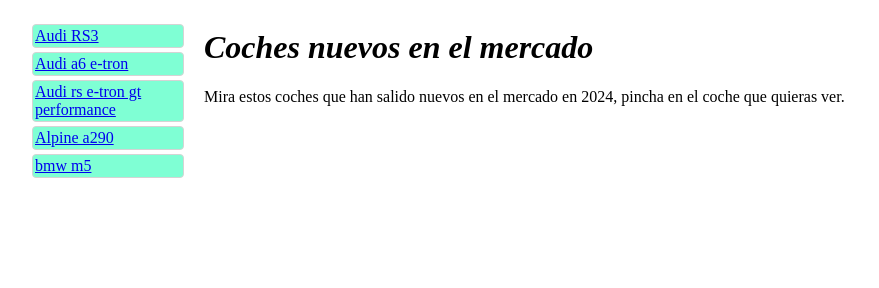
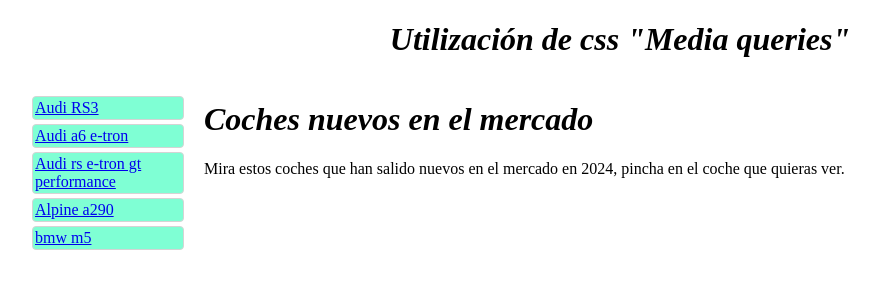
Before and after one commit to alejandroolmedo336/lm2425, a plain HTML site: page Tareas/tareas html/mediaqueries.html in a window 1280 px wide. Shown: the whole page, without its empty margins (20-899 px from the left). Drawn offline with Linux system fonts and the light colour scheme.

Commit message:
titulo mq

```diff
--- a/Tareas/tareas html/mediaqueries.html
+++ b/Tareas/tareas html/mediaqueries.html
@@ -34,9 +34,13 @@
             #divlista {width: 200px; float: left;}
             #divtexto {margin-left: 216px;}
         }
+        #titulo {
+            text-align: center;
+        }
     </style>
 </head>
 <body>
+    <h1 id="titulo">Utilización de css "Media queries"</h1>
     <div class="diventero">
         <div id="divlista">
             <ul id="lista">
```
